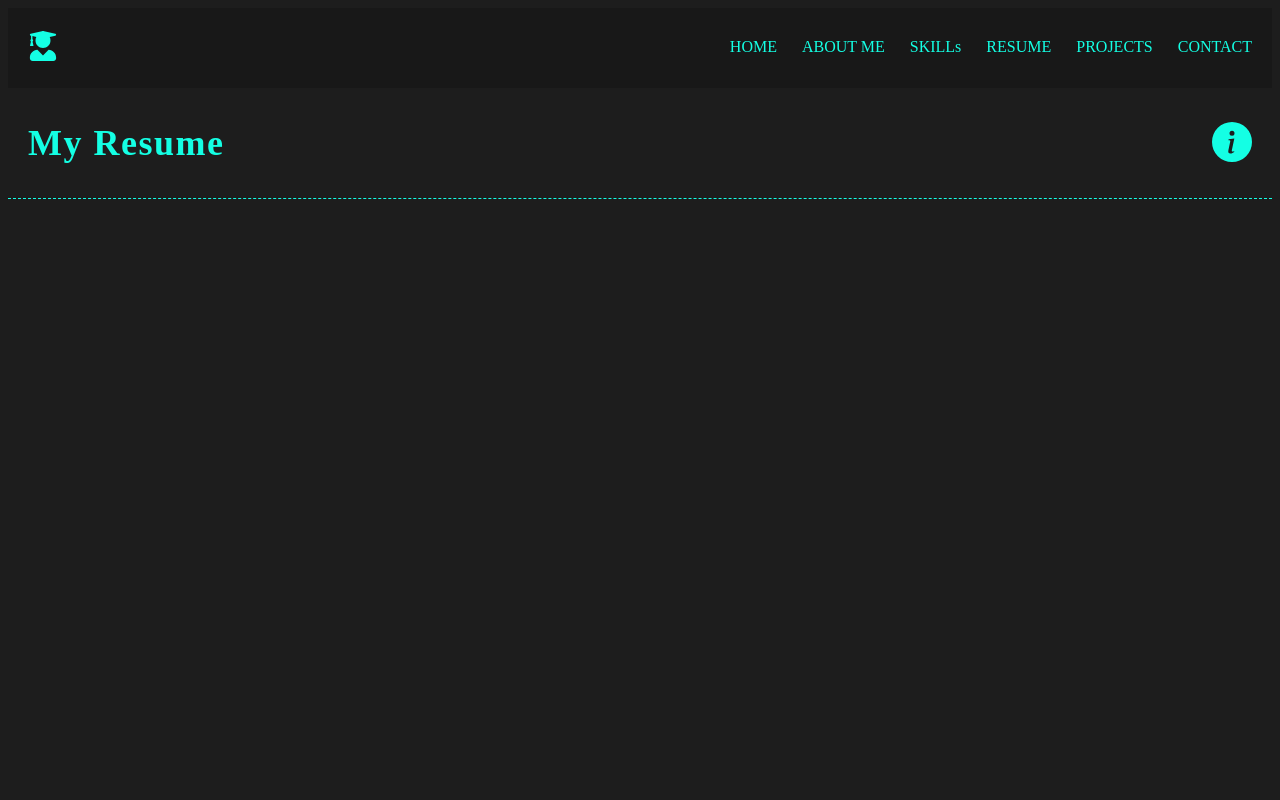
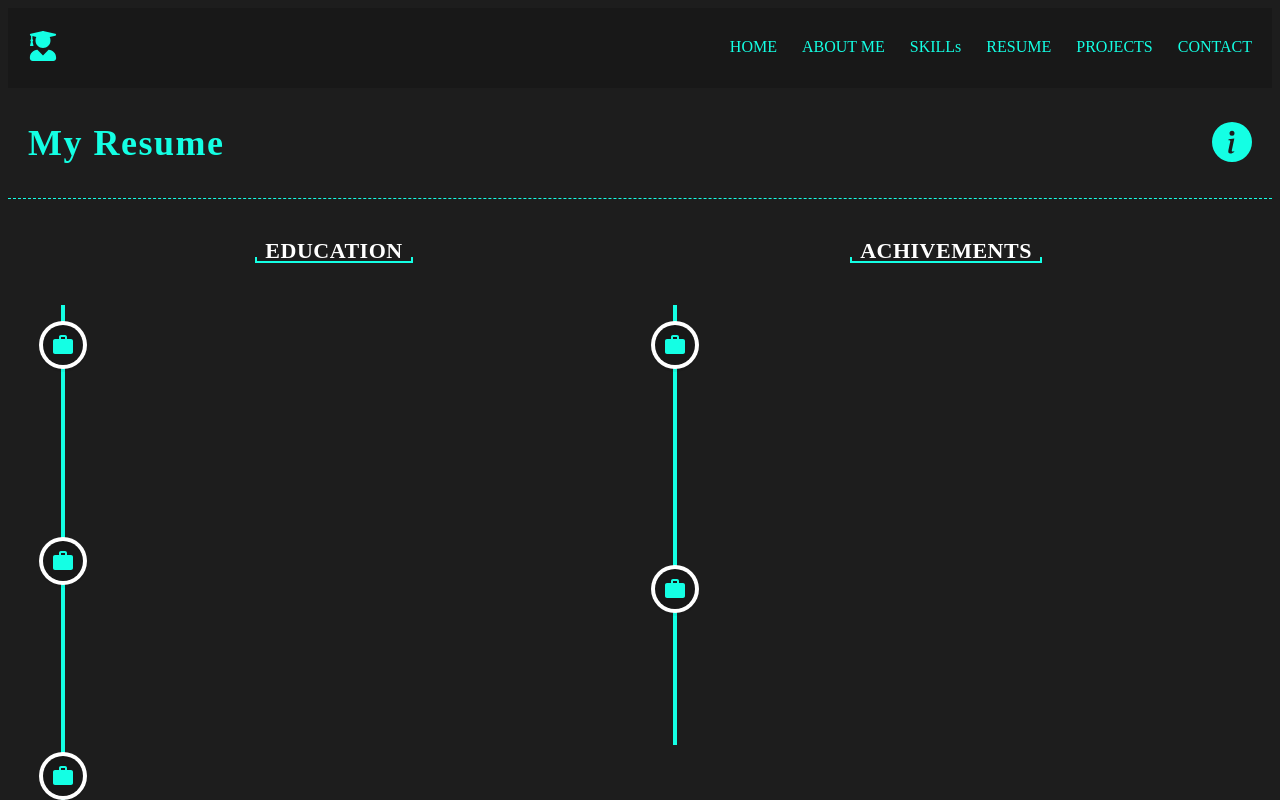
Before and after one commit to Rahulreddy4444/rahul-portfolio, a React (Create React App) app: page /resume in a window 1280 px wide. Shown: the top 800 px of the page. Built offline with nearby package versions, Linux system fonts and the light colour scheme.

Commit message:
Add education and achievements section with timeline animation

```diff
--- a/src/pages/resume/index.jsx
+++ b/src/pages/resume/index.jsx
@@ -1,6 +1,12 @@
 import React from "react";
 import {BsInfoCircleFill} from "react-icons/bs";
 import PageHeaderContent from "../../components/pageHeaderContent";
+import {VerticalTimeline, VerticalTimelineElement} from "react-vertical-timeline-component";
+import "react-vertical-timeline-component/style.min.css";
+import {data} from "./utils";
+import "./style.scss";
+import {MdWork} from 'react-icons/md'
+
 
 const Resume=()=>{
     return(
@@ -8,6 +14,68 @@ const Resume=()=>{
             <section className="resume" id="resume">
             <PageHeaderContent headerText = "My Resume" icon = {<BsInfoCircleFill size={40}/>}/>
             </section>
+            <div className="timeline">
+            <div className="timeline_education">
+                    <h3 className="timeline_education_header-text">Education</h3>
+                    <VerticalTimeline layout={'1-column'} lineColor="var( --yellow-theme-main-color)">
+                        {
+                            data.education.map((item,i) =>(
+                                <VerticalTimelineElement key={i} className="timeline_experience_vertical-timeline-element"
+                                contentStyle={{background: 'none', color : 'var(--yellow-theme-sub-text-color)', border: '1.5px solid var(--yellow-theme-main-color)'}}
+                                date= {item.date}
+                                icon = {<MdWork/>}
+                                iconStyle={{
+                                    background: '#181818',
+                                    color: 'var(--yellow-theme-main-color)'
+                                }}
+                                >
+                                    <div className="vertical-timeline-element-title-wrapper">
+                                        <h3>
+                                            {item.title}
+                                        </h3>
+
+                                        <h4>
+                                            {item.subTitle}
+                                        </h4>
+                                    </div>
+                                    <p className="vertical-timeline-element-title-wrapper-description">{item.description}</p>
+                                </VerticalTimelineElement>
+                            ))
+                        }
+                    </VerticalTimeline>
+                </div>
+                <div className="timeline_experience">
+                    <h3 className="timeline_experience_header-text">Achivements</h3>
+                    <VerticalTimeline layout={'1-column'} lineColor="var( --yellow-theme-main-color)">
+                        {
+                            data.experience.map((item,i) =>(
+                                <VerticalTimelineElement key={i} className="timeline_experience_vertical-timeline-element"
+                                contentStyle={{background: 'none', color : 'var(--yellow-theme-sub-text-color)', border: '1.5px solid var(--yellow-theme-main-color)'}}
+                                date= {item.date}
+                                icon = {<MdWork/>}
+                                iconStyle={{
+                                    background: '#181818',
+                                    color: 'var(--yellow-theme-main-color)'
+                                }}
+                                >
+                                    <div className="vertical-timeline-element-title-wrapper">
+                                        <h3>
+                                            {item.title}
+                                        </h3>
+
+                                        <h4>
+                                            {item.subTitle}
+                                        </h4>
+                                    </div>
+                                    <p className="vertical-timeline-element-title-wrapper-description">{item.description}</p>
+
+                                </VerticalTimelineElement>
+                            ))
+
+                        }
+                    </VerticalTimeline>
+                </div>
+            </div>
         </div>
     )
 }
--- a/src/pages/resume/style.scss
+++ b/src/pages/resume/style.scss
@@ -0,0 +1,97 @@
+.resume{
+    height: 100%;
+}
+
+.timeline{
+    display: flex;
+    width: 100%;
+    padding: 20px;
+
+    &_experience, &_education{
+        width: 50%;
+        gap: 2rem;
+        display: flex;
+        flex-direction: column;
+        align-items: center;
+
+        &_header-text{
+            display: inline-block;
+            color: var(--yellow-theme-sub-text-color);
+            font-size: 22px;
+            font-weight: 700;
+            line-height: 1rem;
+            letter-spacing: 0.5px;
+            position: relative;
+            text-transform: uppercase;
+            padding: 5px 10px;
+            border-bottom: 2px solid var(--yellow-theme-main-color);
+        }
+
+        &_header-text::before,  &_header-text::after{
+            position: absolute;
+            content: '';
+            width: 2px;
+            height: 5px;
+            background-color: var(--yellow-theme-main-color);
+            bottom: -1px;
+        }
+
+        &_header-text::before{
+            left: 0;
+        }
+        &_header-text::after{
+            right: 0;
+        }
+
+        &_vertical-timeline-element{
+            padding: 0px 0px 20px 0px;
+
+            &:last-child{
+                padding-bottom: 0px;
+            }
+        }
+
+        .vertical-timeline-element-title-wrapper{
+            // display: flex;
+            align-items: center;
+
+            h3,h4{
+                font-size: 16px;
+            }
+
+            h4{
+                margin-left: 8px;
+            }
+
+        }
+
+        .vertical-timeline-element-title-wrapper-description{
+            font-size: 18px;
+        }
+
+        .vertical-timeline-element-date{
+            opacity: 1;
+            color: var(--yellow-theme-sub-text-color);
+            font-size: 18px;
+        }
+
+        // .vertical-timeline-element-content{
+        //     box-shadow: none;
+        // }
+
+        // .vertical-timeline-element-content-arrow{
+        //     display: none;
+        // }
+    }
+
+}
+
+@media only screen and (max-width : 768px){
+    .timeline{
+        flex-direction: column;
+        &_experience, &_education{
+            width: 100%;
+            gap: 2rem;
+        }
+    }
+}
--- /dev/null
+++ b/src/pages/resume/utils.js
@@ -0,0 +1,38 @@
+export const data = {
+    experience: [
+        {
+            title:"AVISHKAR",
+            // subTitle: "-competitive programming",
+            description: "Achieved Top 10 in the final round of Softathlon, a competitive programming event with 400 participants.",
+            date: "2024"
+        },
+        {
+            title: "Creamy Olympiad Test",
+            // subTitle: "",
+            description: "Secured Zonal Rank 1 in the School Creamy Olympiad Test",
+            date : "2019"
+        },
+    ],
+
+    education: [
+        {
+            title: " Motilal Nehru National Institute Of Technology,Allahabad",
+            // subTitle: "",
+            description: "B.Tech, Computer Science Engineering ",
+            date: "2022-2026"
+
+        },
+        {
+            title: "Sanjeevi Junior Collage",
+            // subTitle: "",
+            description: "Board of Intermediate Education, Andhra Pradesh (Intermediate)",
+            date: "2020-2022",
+        },
+        {
+            title: " Ravindra Bharathi Global School",
+            // subTitle: "",
+            description: "Board of Secondary Education, Andhra Pradesh (High School)",
+            date: "2019-2020"
+        },
+    ],
+}
--- a/src/pages/skills/index.jsx
+++ b/src/pages/skills/index.jsx
@@ -30,7 +30,6 @@ const Skills=()=>{
                                         ))
                                     }
                                 </div>
-
                             </Animate>
                         </div>
                     ))
```
